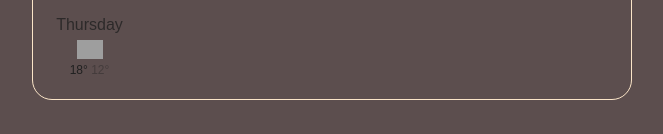
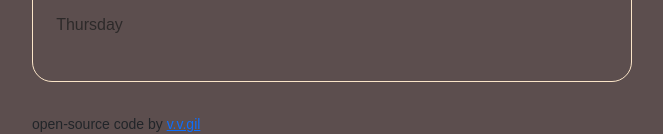
Before and after one commit to vanessavgil/vstar_weather_app, a plain HTML site: page index.html in a window 1280 px wide. Shown: the part 251-385 px from the top of the page, without its empty margins (308-971 px from the left). Drawn offline with nearby package versions, Linux system fonts and the light colour scheme; no server answers; grey boxes are pictures that could not be loaded.

Commit message:
changed icon to sheCodes api

```diff
--- a/index.html
+++ b/index.html
@@ -79,12 +79,12 @@ id="forecast">
     <div class="weather-forecast-date">
 Thursday
 </div>
-<img src="https://ssl.gstatic.com/onebox/weather/64/partly_cloudy.png"
-alt="partly cloudy"
+<img src=""
+alt=""
 width="26px"/>
 <div class="weather-forecast-temperature">
-<span class="weather-forecast-temp-max">18° </span>
-<span class="weather-forecast-temp-min">12° </span>
+<span class="weather-forecast-temp-max"></span>
+<span class="weather-forecast-temp-min"> </span>
 </div>
 </div>
 
```
